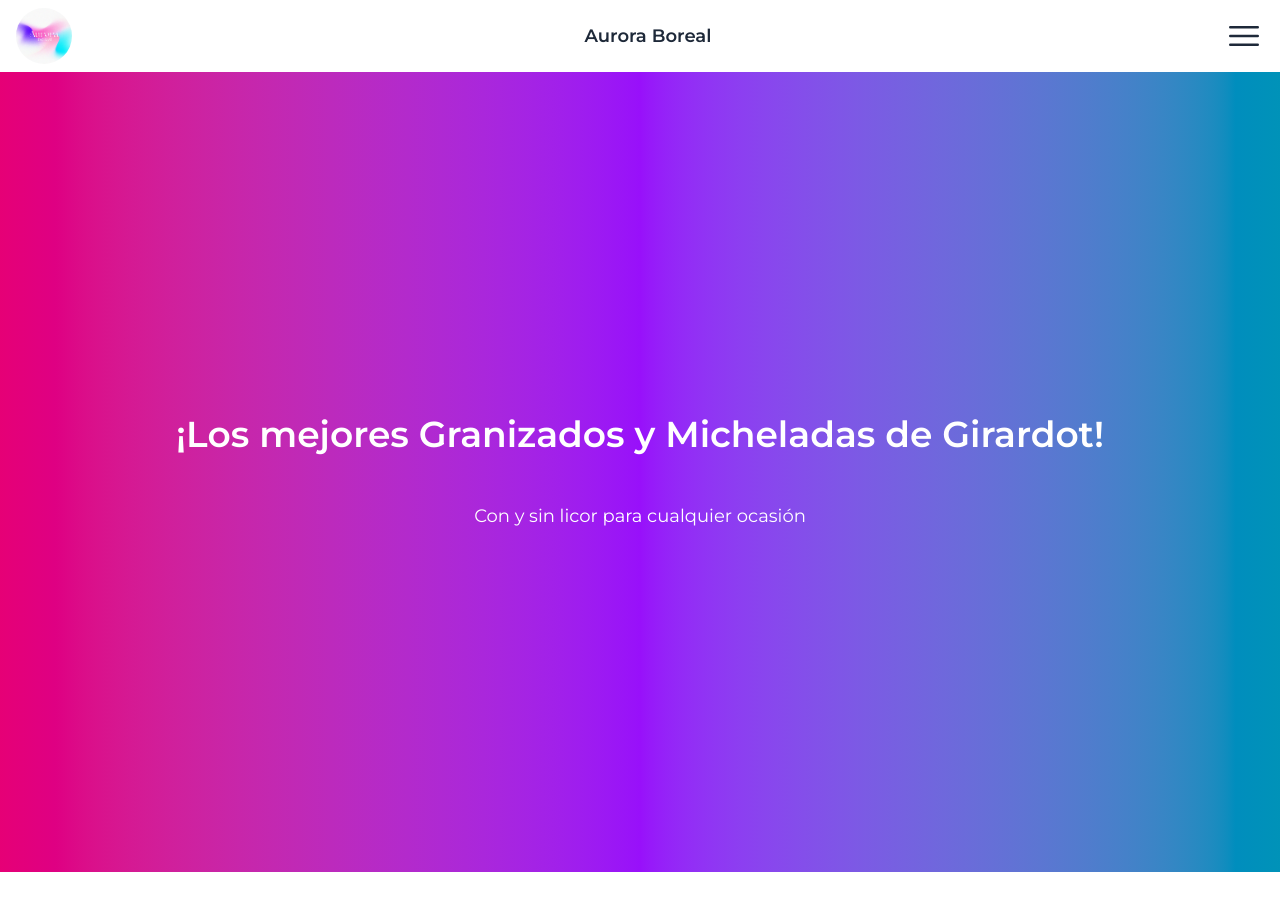
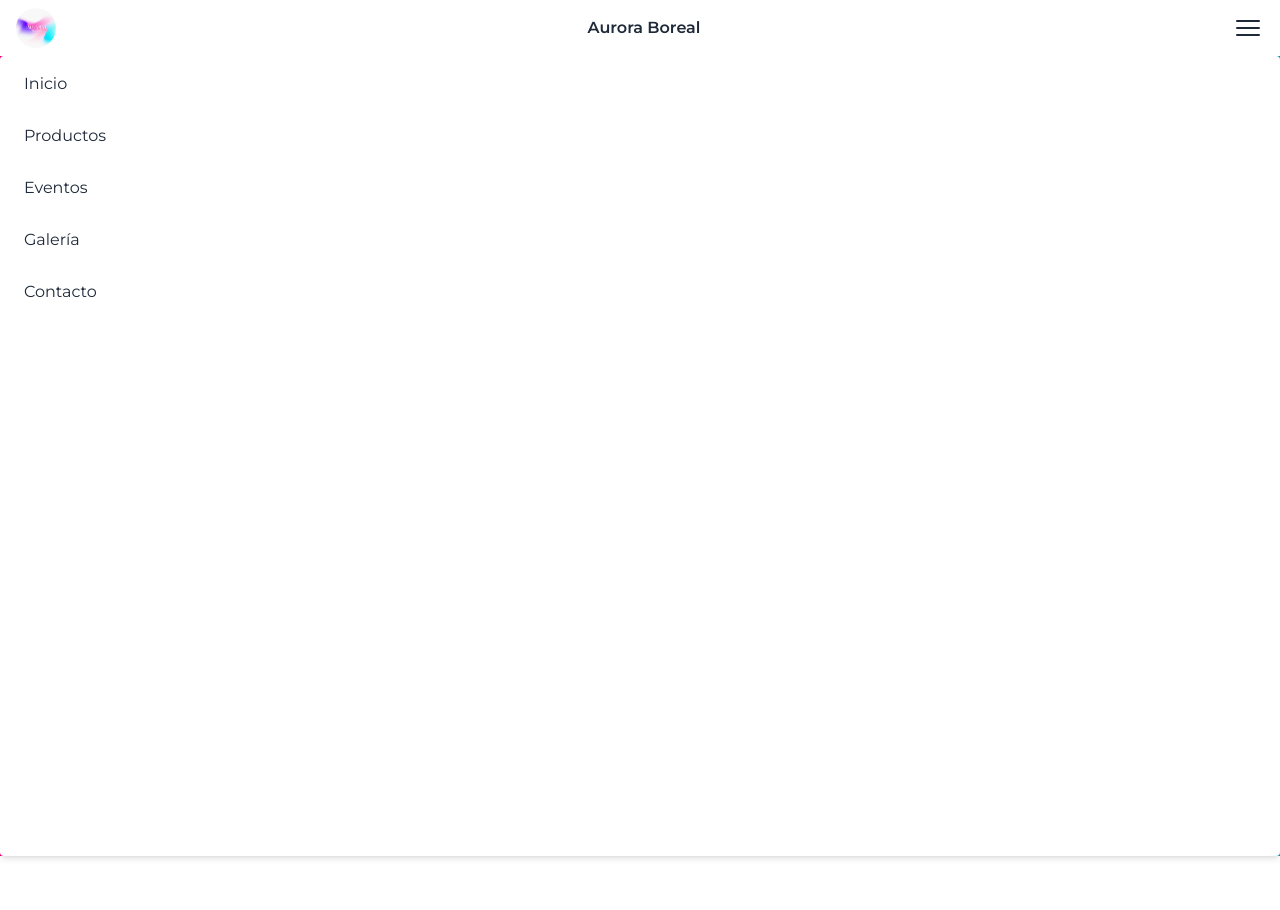
Before and after one commit to CristianGarcia19/aurora-boreal, a website: page index.html in a window 1280 px wide. Before the commit the page ends 872 px from the top, so only its background shows below. Drawn offline with Linux system fonts and the light colour scheme.

Commit message:
Correcion de detalles en el header

```diff
--- a/index.html
+++ b/index.html
@@ -12,13 +12,12 @@
 </head>
 <body>
     <!--main-->
-    <div>
-        <header class="sticky top-0 bg-white">
+    <header class="sticky top-0 bg-white/70 backdrop-blur-md">
         <nav class="flex justify-between items-center py-2 px-4 text-gray-800">
-                <a href="index.html"><img src="./src/img/logo.jpg" alt="logo" class="size-14 rounded-full"></a>
+            <a href="index.html"><img src="./src/img/logo.jpg" alt="logo" class="size-10 rounded-full"></a>
 
                 <!--dropdown menu-->
-                <div id="dropDownMenu" class="hidden absolute right-4 top-18 bg-white shadow-md rounded w-52 p-2">
+            <div id="dropDownMenu" class=" absolute right-0 top-14 bg-white shadow-md rounded w-full h-dvh p-2">
                 <a href="#" class="block px-4 py-2 hover:bg-gray-200 hover:rounded">Inicio</a>
                 <a href="#" class="block px-4 py-2 mt-3 hover:bg-gray-200 hover:rounded">Productos</a>
                 <a href="#" class="block px-4 py-2 mt-3 hover:bg-gray-200 hover:rounded">Eventos</a>
@@ -26,9 +25,9 @@
                 <a href="#" class="block px-4 py-2 mt-3 hover:bg-gray-200 hover:rounded">Contacto</a>
             </div>
 
-                <a href="index.html"><p class="font-semibold text-lg">Aurora Boreal</p></a>
+            <a href="index.html"><p class="font-semibold ">Aurora Boreal</p></a>
             <button id="menu" class="hover:cursor-pointer">
-                    <svg xmlns="http://www.w3.org/2000/svg" fill="none" viewBox="0 0 24 24" stroke-width="1.5" stroke="currentColor" class="size-10">
+                <svg xmlns="http://www.w3.org/2000/svg" fill="none" viewBox="0 0 24 24" stroke-width="1.5" stroke="currentColor" class="size-8">
                     <path stroke-linecap="round" stroke-linejoin="round" d="M3.75 6.75h16.5M3.75 12h16.5m-16.5 5.25h16.5" />
                 </svg>
             </button>
@@ -43,9 +42,16 @@
             <p class="text-lg">Con y sin licor para cualquier ocasión</p>
         </div>
     </div>
+
+    <!--seccion 2-->
+    <div class="h-dvh">
+
     </div>
 
-    <!--seccion 2-->
+
+
+
+
     <script src="./src/js/app.js"></script>
 </body>
 </html>
```
Also changed, not shown: src/css/output.css. Lines whose indentation alone changed are shown as unchanged.
